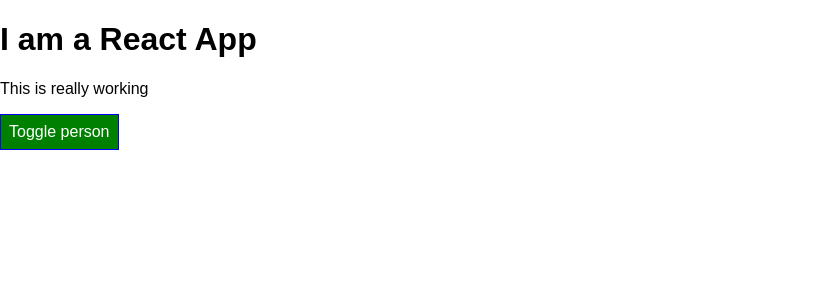
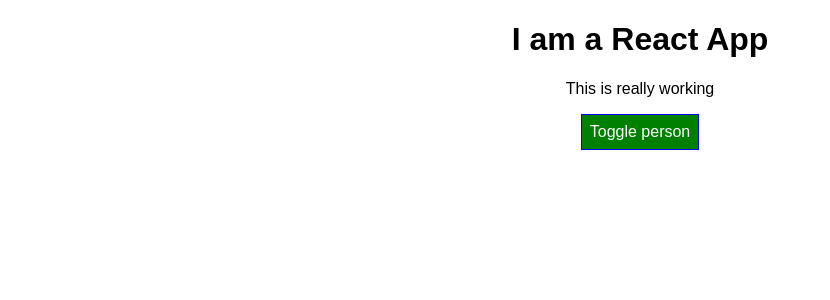
Before and after one commit to YudhaYuki/React-PART-I, a React app: page / in a window 1280 px wide. Shown: the top 300 px of the page, without its empty margins (0-830 px from the left). Built offline with nearby package versions, Linux system fonts and the light colour scheme.

Commit message:
Implement the class object - Enable CSS Modules

```diff
--- a/src/App.js
+++ b/src/App.js
@@ -1,5 +1,5 @@
 import React, { Component } from 'react';
-import './App.css';
+import classes from './App.css';
 import Person from './Person/Person';
 
 
@@ -78,21 +78,21 @@
       style.backgroundColor= 'red';
     }
 
-    let classes = [];
+    let assignClasses = [];
     if (this.state.persons.length <= 2) {
-      classes.push('red'); // classes = ['red']
+      assignClasses.push( classes.red ); // classes = ['red']
     }
 
     if (this.state.persons.length <= 1) {
-      classes.push('bold'); // classes = ['red', bold']
+      assignClasses.push( classes.bold ); // classes = ['red', bold']
     }
 
     return (
 
-        <div className="App">
+        <div className={classes.App}>
 
           <h1>I am a React App</h1>
-          <p className={classes.join(' ')}>This is really working</p>
+          <p className={assignClasses.join(' ')}>This is really working</p>
           <button
             style={style}
             onClick={this.togglePersonsHandler}>Toggle person</button>
--- a/src/Person/Person.js
+++ b/src/Person/Person.js
@@ -1,11 +1,11 @@
 import React from 'react';
 
-import './Person.css';
+import classes from './Person.css';
 
 const person = (props) => {
 
     return (
-        <div className="Person">
+        <div className={classes.Person}>
             <p onClick={props.click}> I'm {props.name} and I am {props.age} years old </p>
             <p> {props.children} </p>
             <input type="text" onChange={props.changed} value={props.name}/>
```
